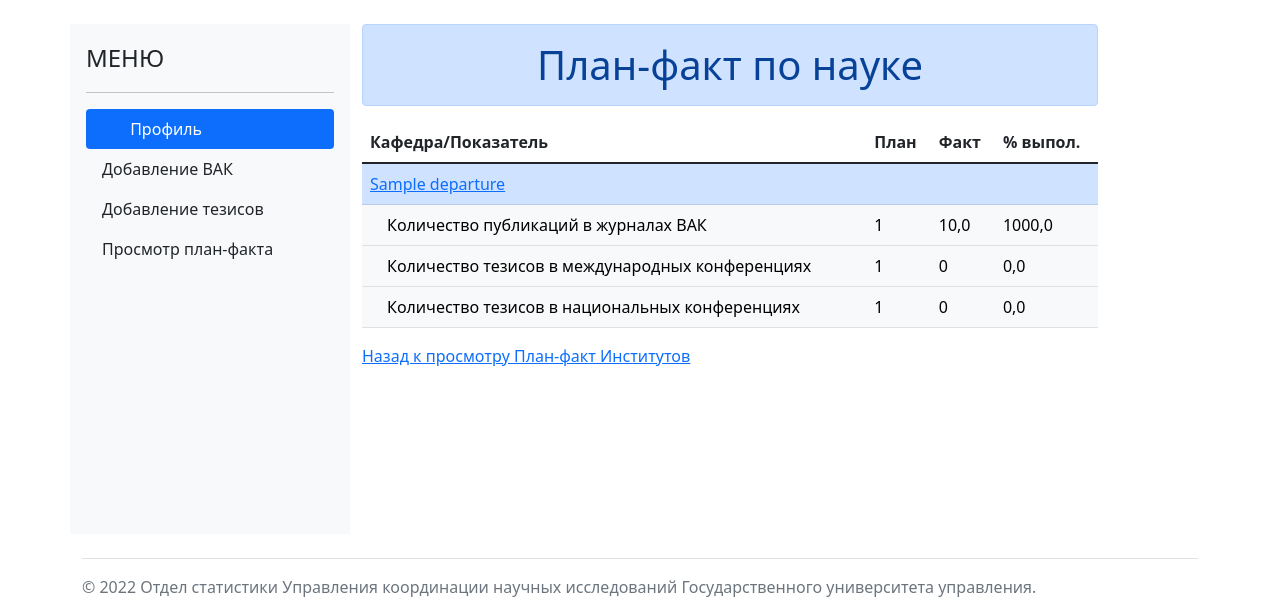
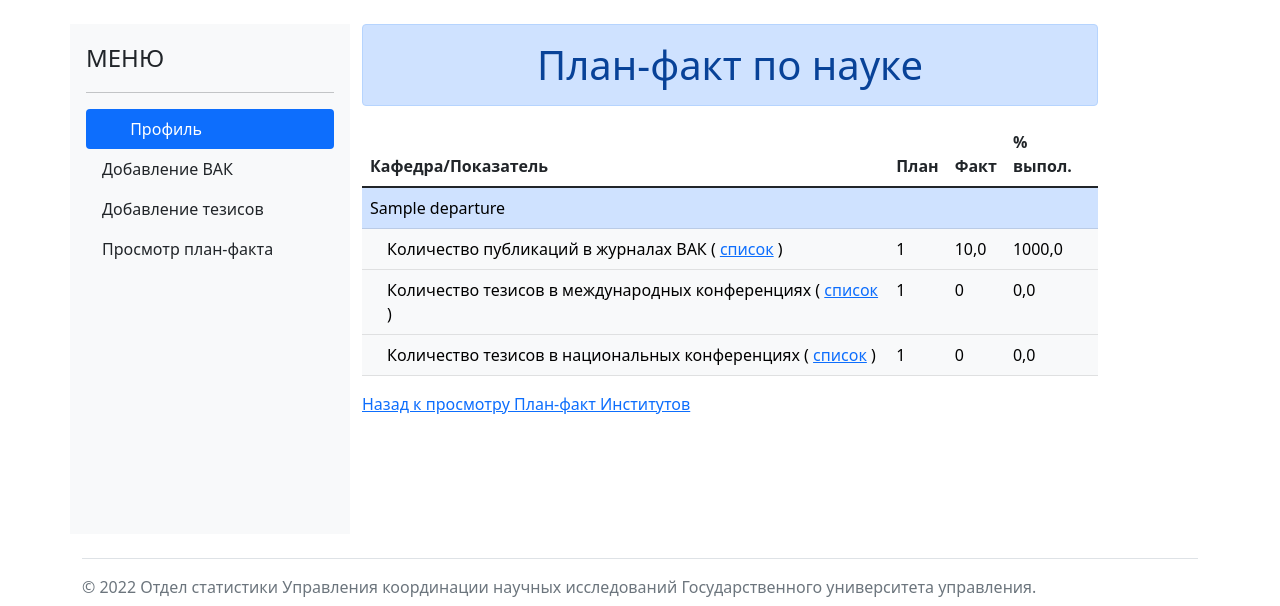
Before and after one commit to finking/stat_univer, a Django app: page /report/1 in a window 1280 px wide. Shown: the part 89-695 px from the top of the page. Run offline with Django 4.2, Linux system fonts and the light colour scheme; a user stored in the database is signed in; tables that the repository leaves empty hold one stand-in row (values such as "Sample post").

Commit message:
Change in the display of departments

```diff
--- a/stat_univer/main/templates/authentication/catalogue.html
+++ b/stat_univer/main/templates/authentication/catalogue.html
@@ -53,6 +53,7 @@
             {% endfor%}
              </tbody>
         </table>
+        <a href="{% url 'report' institute_id=depart.id %}"> Назад к просмотру к общему План-факту Кафедры </a>
     </div>
 </div>
 </div>
--- a/stat_univer/main/templates/authentication/report.html
+++ b/stat_univer/main/templates/authentication/report.html
@@ -32,13 +32,16 @@
              {% for department in total_list %}
                 <tr class="table-primary">
                     <td colspan="4">
-                        <a href="{% url 'catalogue' department_id=department.id type='vak' %}"> {{ department.name }} </a>
+                        {{ department.name }}
                     </td>
                 </tr>
                 {% for k, value in department.values.items %}
 
                     <tr class="table-light">
-                    <td style="padding-left: 25px;"> {{value.name}} </td>
+                    <td style="padding-left: 25px;">
+                        {{value.name}}
+                        ( <a href="{% url 'catalogue' department_id=department.id type=k %}">список</a> )
+                    </td>
                     <td>{{ value.plan}}</td>
                     <td>{{ value.fact }} </td>
                     <td>{{ value.proc }} </td>
--- a/stat_univer/main/views.py
+++ b/stat_univer/main/views.py
@@ -390,9 +390,13 @@ def catalogue(request, department_id, type):
         title = 'Список статей ВАК'
         publications = VAK.objects.filter(IdDeparture=department_id).values(
             'id', 'Name', 'Accepted', 'Points', 'Comment')
-    elif type == 'thesis':
-        title = 'Список тезисов конференций'
-        publications = Thesis.objects.filter(IdDeparture=department_id).values(
+    elif type == 'thesisWorld':
+        title = 'Список тезисов международных конференций'
+        publications = Thesis.objects.filter(IdDeparture=department_id).filter(Type='M').values(
+            'id', 'Name', 'Accepted', 'Points', 'Comment', 'Type')
+    elif type == 'thesisNation':
+        title = 'Список тезисов национальных конференций'
+        publications = Thesis.objects.filter(IdDeparture=department_id).filter(Type='N').values(
             'id', 'Name', 'Accepted', 'Points', 'Comment', 'Type')
 
     depart = Departure.objects.get(pk=department_id)
```
